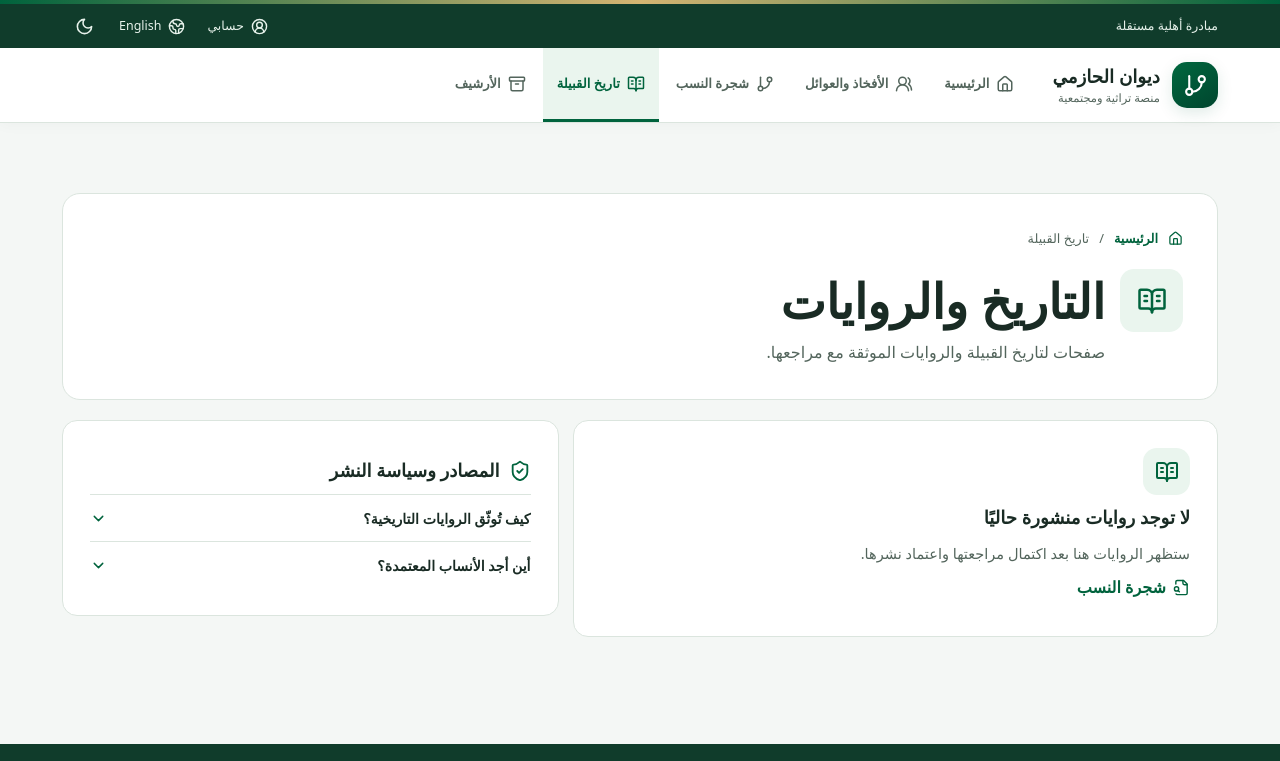
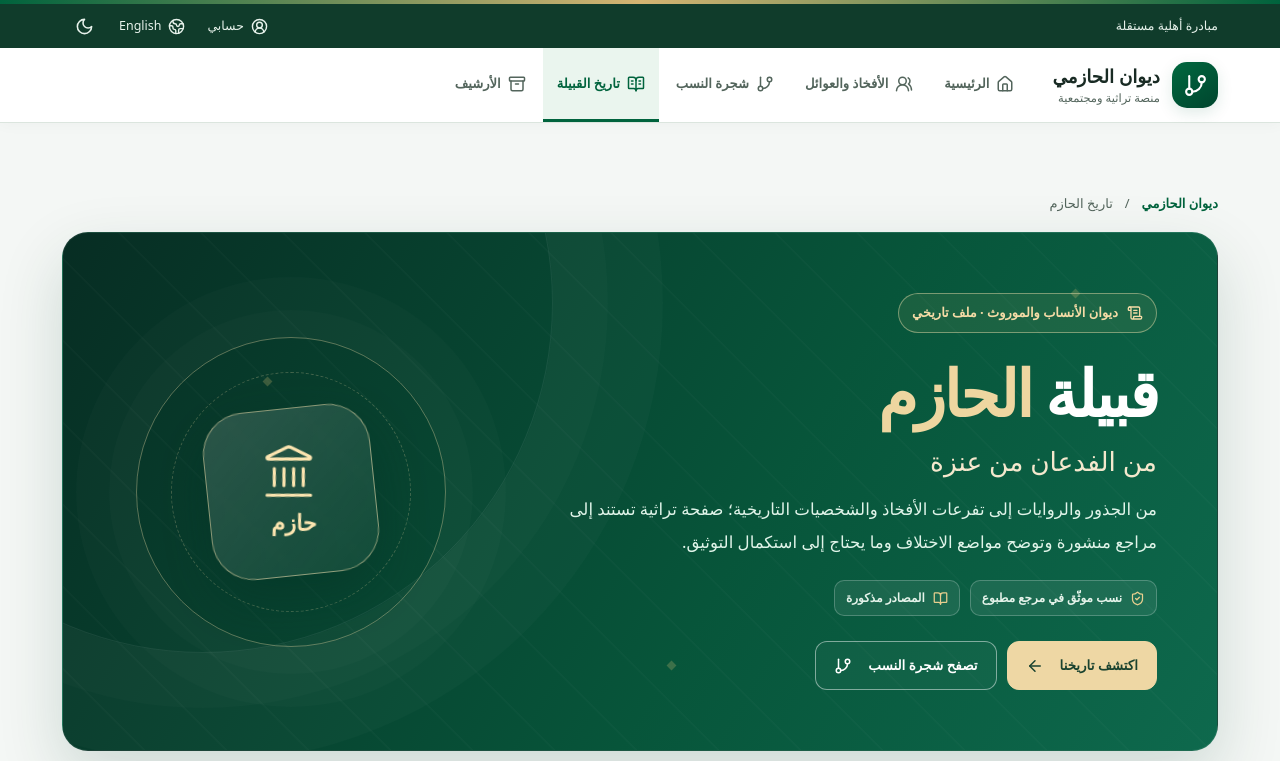
Before and after one commit to youef/alhazmi, a Next.js app in the folder apps/web/: page /ar/history/ in a window 1280 px wide. Shown: the top 761 px of the page. Built offline with nearby package versions, Linux system fonts and the light colour scheme.

Commit message:
feat(history): replace placeholder with referenced bilingual tribal heritage page

```diff
--- a/apps/web/src/app/[locale]/history/page.tsx
+++ b/apps/web/src/app/[locale]/history/page.tsx
@@ -1,7 +1,25 @@
+import type { Metadata } from 'next';
 import { notFound } from 'next/navigation';
-import { ComingSection } from '@/components/coming-section';
+import { HistoryContent } from './history-content';
 import { isLocale } from '@/lib/i18n';
+import './history-page.css';
+
+export async function generateMetadata({ params }: { params: Promise<{ locale: string }> }): Promise<Metadata> {
+  const { locale } = await params;
+  if (!isLocale(locale)) return {};
+  const ar = locale === 'ar';
+  return {
+    title: ar ? 'تاريخ قبيلة الحازم من الفدعان من عنزة' : 'Hazm tribe history — Fad’an of Anaza',
+    description: ar
+      ? 'تاريخ الحازم من الفدعان من عنزة: الأصل والنسب، الضوامرة والقريشم، الأفخاذ، الروايات، المشيخة التاريخية والشخصيات ومناطق الانتشار مع المراجع.'
+      : 'Referenced history of the Hazm of the Fad’an and Anaza: origins, Dhawamir and Quraishim, family divisions, figures and historical geography.',
+  };
+}
+
 export default async function HistoryPage({ params }: { params: Promise<{ locale: string }> }) {
-  const { locale } = await params; if (!isLocale(locale)) notFound();
-  return <ComingSection locale={locale} section="history" />;
+  const { locale } = await params;
+  if (!isLocale(locale)) notFound();
+  return <main id="main-content" className="container inner-page">
+    <HistoryContent locale={locale} />
+  </main>;
 }
```
